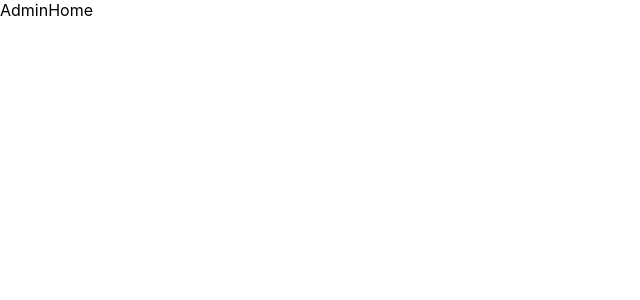
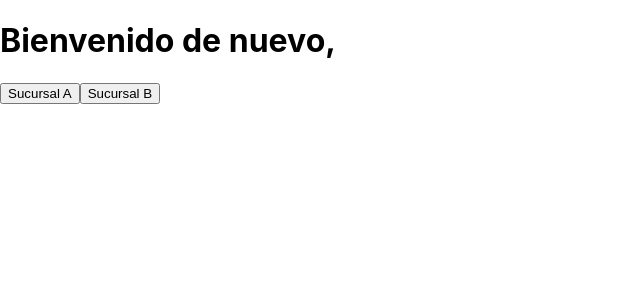
Before and after one commit to davidbau22/Resolver-SAS, a React (Create React App) app: page /adminhome in a window 1280 px wide. Shown: the top 300 px of the page, without its empty margins (0-640 px from the left). Built offline with nearby package versions, Linux system fonts and the light colour scheme.

Commit message:
Subsidiary component - 40%

```diff
--- a/src/App.js
+++ b/src/App.js
@@ -4,14 +4,16 @@ import NotFound from './Components/NotFound';
 import Login from './Components/Login';
 import AdminHome from './Components//AdminHome';
 import TechnicianHome from './Components/TechnicianHome';
+import Subsidiary from './Components/Subsidiary';
 
 function App() {
   return (
     <BrowserRouter>
         <Routes>
-            {/* <Route path='*' element={<NotFound/>}/> */}
+            <Route path='*' element={<NotFound/>}/>
             <Route path='/login' element={<Login />} />
             <Route path="/adminhome" element={<AdminHome/>}/>
+            <Route path="/subsidiary/:id" element={<Subsidiary/>}/>
             <Route path="/technicianhome" element={<TechnicianHome/>}/>
         </Routes>
     </BrowserRouter>
--- a/src/Components/AdminHome.jsx
+++ b/src/Components/AdminHome.jsx
@@ -1,7 +1,62 @@
 import React from 'react'
 
+import {useState, useEffect} from 'react'
+import {useDispatch, useSelector} from 'react-redux'
+import { getSubsidiary, getSubsidiaryById,setCurrentWorkers } from '../Redux/actions';
+
+import Subsidiary from './Subsidiary';
+
+
 export default function AdminHome() {
-  return (
-    <div>AdminHome</div>
-  )
+
+    const dispatch = useDispatch();
+    const allSubsidiaries = useSelector((state) => state.infoSubsidiaries);
+    const admin = useSelector((state) => state.loginState);
+    const [selectedSubsidiary, setSelectedSubsidiary] = useState('')
+    const currentSubsidiary = useSelector((state) => state.currentSubsidiary);
+
+    useEffect(() => {
+        dispatch(getSubsidiary());
+    },[])
+
+    async function handleSubsidiarySelection(subTypeId){
+        setSelectedSubsidiary(subTypeId);
+       await dispatch(getSubsidiaryById(subTypeId));
+        // const subsidiaryData = currentSubsidiary.find(
+        //     (subsidiary) => subsidiary.id === subTypeId
+        // );
+        // dispatch(setCurrentWorkers(subsidiaryData.workers));
+        const workers = currentSubsidiary[0]?.workers || [];
+       await dispatch(setCurrentWorkers(workers));
+
+    }
+
+    return (
+    <div>
+        <header>{admin.role}</header>
+        <h1>{`Bienvenido de nuevo,${admin.name} `}</h1>
+        <div>
+            {
+                allSubsidiaries && allSubsidiaries.map((s) =>{
+                    return (
+                        <button key={s.id} onClick={() => handleSubsidiarySelection(s.id)}>
+                            { `Sucursal ${s.subsidiaryType}`}
+                        </button>
+                    )
+                })
+            }
+        </div>
+        {selectedSubsidiary && (
+        <>
+          {currentSubsidiary.map((r) => (
+            <Subsidiary
+              key={r.id}
+              subsidiaryType={r.subsidiaryType}
+              workers={r.workers}
+            />
+          ))}
+        </>
+      )}
+    </div>
+  );
 }
--- /dev/null
+++ b/src/Components/Subsidiary.jsx
@@ -0,0 +1,16 @@
+import React from 'react';
+
+function Subsidiary({ subsidiaryType, workers }) {
+  return (
+    <div>
+      <h3>{`Sucursal ${subsidiaryType}`}</h3>
+      <ul>
+        {workers.map((worker) => (
+          <li key={worker.id}>{worker.name}</li>
+        ))}
+      </ul>
+    </div>
+  );
+}
+
+export default Subsidiary
--- a/src/Data/data.js
+++ b/src/Data/data.js
@@ -4,7 +4,7 @@ export const userAdmin =
         name:'admin',
         email:'admin@example.com',
         password:'12345',
-        role:'admin',
+        role:'administrador',
         isAdmin:'true'
 
     };
@@ -19,9 +19,19 @@ export const userTechnician =
         isAdmin:'false'
     };
 
+export const subsidiaryList = [
+    {
+        id:1,
+        subsidiaryType:'A',
+    },
+    {
+        id:2,
+        subsidiaryType:'B',
+    },
+];
+
 export const subsidiary_A = [
     {
-       subsidiary:{
         id:1,
         subsidiaryType:'A',
         workers:[
@@ -37,18 +47,19 @@ export const subsidiary_A = [
                 id:2,
                 subsidiary:'A',
                 name:'Manuel Santos',
-                currentlyStatus:'active',
+                currentlyStatus:'inactive',
                 assingedResources:[],
                 visitedClients:[]
             },
         ]
-       }
+
     }
 ]
+
 export const subsidiary_B = [
     {
-       subsidiary:{
-        id:1,
+
+        id:2,
         subsidiaryType:'B',
         workers:[
             {
@@ -63,11 +74,11 @@ export const subsidiary_B = [
                 id:2,
                 subsidiary:'B',
                 name:'Jose Rios',
-                currentlyStatus:'active',
+                currentlyStatus:'inactive',
                 assingedResources:[],
                 visitedClients:[]
             },
         ]
-       }
+
     }
 ]
--- a/src/Redux/actions.js
+++ b/src/Redux/actions.js
@@ -1,9 +1,11 @@
 // import axios from 'axios';
 ////////--Data Model//////////////
-import {userAdmin, userTechnician} from '../Data/data';
+import {userAdmin, userTechnician, subsidiaryList, subsidiary_A, subsidiary_B} from '../Data/data';
 
 export const GET_TECHNICIAN = 'GET_TECHNICIAN';
 export const GET_CLIENTS = 'GET_CLIENTS';
+export const GET_SUBSIDIARY = 'GET_SUBSIDIARY';
+export const SUBSIDIARY_DETAILS = 'SUBSIDIARY_DETAILS';
 export const ACTION_LOGIN_SUCCESS = 'ACTION_LOGIN_SUCCESS';
 export const FILTER_BY_SUBSIDIARY = 'FILTER_BY_SUBSIDIARY';
 export const ORDER_BY_NAME = 'ORDER_BY_NAME';
@@ -20,7 +22,7 @@ const actionLoginSuccess = (Customers) => {
 
 export const signIn = (Customers) => {
     // return dispatch => {
-    //     let api = backendUrl + 'auth/login'
+    //     let api = http://localhost:3001/ + 'auth/login'
     //     axios.post(api, Customers)
     //         .then(response => {
     //             console.log(response, "login success?")
@@ -33,7 +35,6 @@ export const signIn = (Customers) => {
     //         })
     // }
     return dispatch => {
-        console.log(userAdmin, "login success");
         const userType = Customers.email.includes('admin') ? userAdmin : userTechnician;
         dispatch(actionLoginSuccess(userType))
     }
@@ -41,15 +42,58 @@ export const signIn = (Customers) => {
 
 ////////--Login END--//////////////
 
-// export function getDiets(){
-//     return async function (dispatch) {
-//         let urlJson = await axios.get('http://localhost:3001/types');
-//         return dispatch({
-//             type:'GET_DIETS',
-//             payload: urlJson.data
-//         })
-//     }
-// };
+////////--Subsidiary START--//////////////
+
+export function getSubsidiary (){
+    // return async function (dispatch) {
+    //     let urlJson = await axios.get(`http://localhost:3001/subsidiary`);
+    //     return dispatch({
+    //         type:'GET_SUBSIDIARY',
+    //         payload: urlJson.data
+    //     })
+    // }
+    return function (dispatch) {
+        return dispatch ({
+            type:'GET_SUBSIDIARY',
+            payload: subsidiaryList
+        })
+    }
+};
+
+export function getSubsidiaryById(id){
+    // try {
+    // return async function (dispatch) {
+    //     let urlJson = await axios.get(`http://localhost:3001/subsidiary/${id}`);
+    //     return dispatch({
+    //         type:'GET_SUBSIDIARY',
+    //         payload: urlJson.data
+    //     })
+    // }
+    //}catch(e){
+    //   console.log('There is an error with the details path');
+    //    alert('There is an error with the details path');
+    //}
+    return function (dispatch) {
+        const subsidiaryType = id === 1 ? subsidiary_A : subsidiary_B;
+        return dispatch ({
+            type:'SUBSIDIARY_DETAILS',
+            payload: subsidiaryType
+        })
+    }
+};
+
+////////--Subsidiary END--//////////////
+
+////////--Workers START--//////////////
+
+export function setCurrentWorkers(workers) {
+    return {
+      type: 'GET_TECHNICIAN',
+      payload: workers,
+    };
+  };
+
+////////--Workers END--///////////////
 
 // export function filterByDiets(payload){
 //     return {
--- a/src/Redux/reducer.js
+++ b/src/Redux/reducer.js
@@ -1,4 +1,4 @@
-import { GET_TECHNICIAN, GET_CLIENTS, ACTION_LOGIN_SUCCESS, FILTER_BY_SUBSIDIARY, ORDER_BY_NAME, TECHNICIAN_DETAILS, POST_TECHNICIAN  } from "./actions";
+import { GET_TECHNICIAN, GET_CLIENTS, GET_SUBSIDIARY, SUBSIDIARY_DETAILS, ACTION_LOGIN_SUCCESS, FILTER_BY_SUBSIDIARY, ORDER_BY_NAME, TECHNICIAN_DETAILS, POST_TECHNICIAN  } from "./actions";
 
 const initialState = {
     loginState: {
@@ -8,13 +8,15 @@ const initialState = {
         role:'',
         isAdmin:''
     },
+    currentSubsidiary:[],
+    infoSubsidiaries:[],
+    workersBySubsidiary:[],
 }
 
 function rootReducer (state = initialState, action) {
     switch(action.type) {
 
         case ACTION_LOGIN_SUCCESS:
-            {
                 const response = action.payload
                 return {
                     ...state,
@@ -26,7 +28,23 @@ function rootReducer (state = initialState, action) {
                         isAdmin: response.isAdmin,
                     }
                 }
+        case GET_SUBSIDIARY:
+            return {
+                ...state,
+                infoSubsidiaries: action.payload
             }
+
+        case SUBSIDIARY_DETAILS:
+            return {
+                ...state,
+                currentSubsidiary: action.payload
+            }
+
+        case GET_TECHNICIAN:
+            return {
+                ...state,
+                workersBySubsidiary: action.payload,
+            };
 
         default:
             return state;
```
Also changed, not shown: src/Components/Login.jsx (+2 -5 lines).
